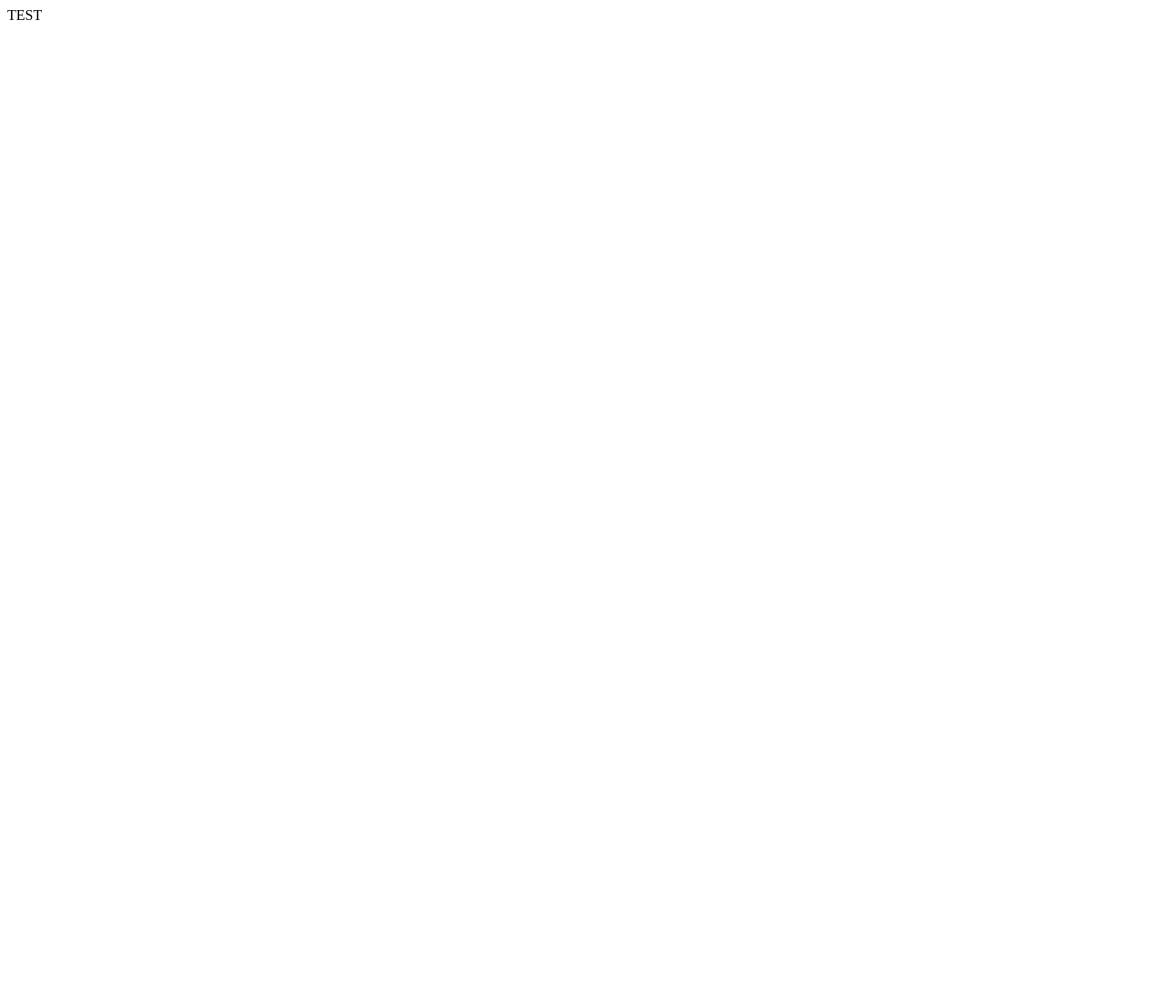
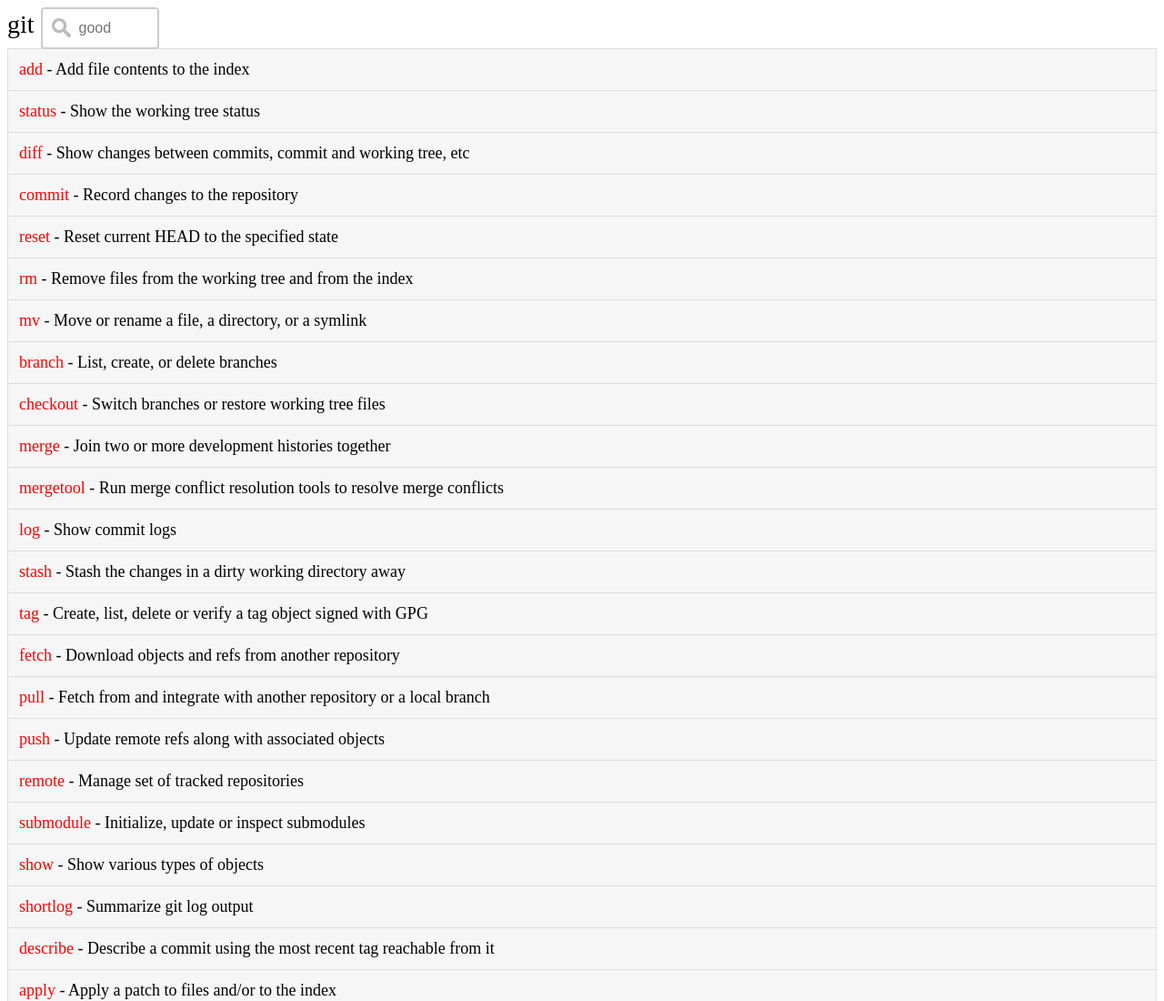
Before and after one commit to awlevin/WildSnacks, a website: page gitgood_org/index.html in a window 1280 px wide. Shown: the top 1100 px of the page at 91% size. Before the commit the page ends 800 px from the top, so only its background shows below. Drawn offline with Linux system fonts and the light colour scheme.

Commit message:
gitgood.org done

```diff
--- a/gitgood_org/index.html
+++ b/gitgood_org/index.html
@@ -2,8 +2,64 @@
 <html>
 <head>
 	<title>GitGood.org</title>
+	<script src="main.js"></script>
+	<style>
+		* {
+		  box-sizing: border-box;
+		}
+
+		#myUL {
+		  list-style-type: none;
+		  padding: 0;
+		  margin: 0;
+		}
+
+		#myUL li a {
+		  border: 1px solid #ddd;
+		  margin-top: -1px; /* Prevent double borders */
+		  background-color: #f6f6f6;
+		  padding: 12px;
+		  text-decoration: none;
+		  font-size: 18px;
+		  color: black;
+		  display: block
+		}
+
+		#myUL li a:hover:not(.header) {
+		  background-color: #eee;
+		}
+
+		input[type=text] {
+		    width: 130px;
+		    box-sizing: border-box;
+		    border: 2px solid #ccc;
+		    border-radius: 4px;
+		    font-size: 16px;
+		    background-color: white;
+		    background-image: url('searchicon.png');
+		    background-position: 10px 10px;
+		    background-repeat: no-repeat;
+		    padding: 12px 20px 12px 40px;
+		    -webkit-transition: width 0.4s ease-in-out;
+		    transition: width 0.4s ease-in-out;
+		}
+
+		input[type=text]:focus {
+		    width: 80%;
+		}
+	</style>
 </head>
-<body>
-	TEST
+<body onload="init()">
+	<span style="font-size: 28px;">
+		git
+		<from>
+			<input type="text" name="search"  id="myInput" onkeyup="myFunction()" placeholder="good" >
+		</from>
+	</span>
+
+<ul id="myUL">
+
+</ul>
+
 </body>
 </html>
--- /dev/null
+++ b/gitgood_org/main.js
@@ -0,0 +1,69 @@
+var gitDictionary = [
+	{"command" : "add" , "description" : "Add file contents to the index"},
+	{"command" : "status" , "description" : "Show the working tree status"},
+	{"command" : "diff" , "description" : "Show changes between commits, commit and working tree, etc"},
+	{"command" : "commit" , "description" : "Record changes to the repository"},
+	{"command" : "reset" , "description" : "Reset current HEAD to the specified state"},
+	{"command" : "rm" , "description" : "Remove files from the working tree and from the index"},
+	{"command" : "mv" , "description" : "Move or rename a file, a directory, or a symlink"},
+	{"command" : "branch" , "description" : "List, create, or delete branches"},
+	{"command" : "checkout" , "description" : "Switch branches or restore working tree files"},
+	{"command" : "merge" , "description" : "Join two or more development histories together"},
+	{"command" : "mergetool" , "description" : "Run merge conflict resolution tools to resolve merge conflicts"},
+	{"command" : "log" , "description" : "Show commit logs"},
+	{"command" : "stash" , "description" : "Stash the changes in a dirty working directory away"},
+	{"command" : "tag" , "description" : "Create, list, delete or verify a tag object signed with GPG"},
+	{"command" : "fetch" , "description" : "Download objects and refs from another repository"},
+	{"command" : "pull" , "description" : "Fetch from and integrate with another repository or a local branch"},
+	{"command" : "push" , "description" : "Update remote refs along with associated objects"},
+	{"command" : "remote" , "description" : "Manage set of tracked repositories"},
+	{"command" : "submodule" , "description" : "Initialize, update or inspect submodules"},
+	{"command" : "show" , "description" : "Show various types of objects"},
+	{"command" : "shortlog" , "description" : "Summarize git log output"},
+	{"command" : "describe" , "description" : "Describe a commit using the most recent tag reachable from it"},
+	{"command" : "apply" , "description" : "Apply a patch to files and/or to the index"},
+	{"command" : "cherry-pick" , "description" : "Apply the changes introduced by some existing commits"},
+	{"command" : "rebase" , "description" : "Reapply commits on top of another base tip"},
+	{"command" : "revert" , "description" : "Revert some existing commits"},
+	{"command" : "bisect" , "description" : "Use binary search to find the commit that introduced a bug"},
+	{"command" : "blame" , "description" : "Show what revision and author last modified each line of a file"},
+	{"command" : "grep" , "description" : "Print lines matching a pattern"},
+	{"command" : "init" , "description" : "Create an empty Git repository or reinitialize an existing one"},
+	{"command" : "clone" , "description" : "Clone a repository into a new directory"},
+	{"command" : "config" , "description" : "Get and set repository or global options"},
+	{"command" : "help" , "description" : "Display help information about Git, but thats why you are here ;)"},
+	{"command" : "clean" , "description" : "Remove untracked files from the working tree"},
+	{"command" : "gc" , "description" : "Cleanup unnecessary files and optimize the local repository"},
+	{"command" : "fsck" , "description" : "Verifies the connectivity and validity of the objects in the database"},
+	{"command" : "reflog" , "description" : "Manage reflog information"},
+	{"command" : "filter-branch" , "description" : "Rewrite branches"},
+	{"command" : "instaweb" , "description" : "Instantly browse your working repository in gitweb"},
+	{"command" : "archive" , "description" : "Create an archive of files from a named tree"},
+	{"command" : "bundle" , "description" : "Move objects and refs by archive"}
+];
+
+function myFunction() {
+    var input, filter, ul, li, a, i;
+    input = document.getElementById("myInput");
+    filter = input.value.toUpperCase();
+    ul = document.getElementById("myUL");
+    li = ul.getElementsByTagName("li");
+    for (i = 0; i < li.length; i++) {
+        a = li[i].getElementsByTagName("a")[0];
+        if (a.innerHTML.toUpperCase().indexOf(filter) > -1) {
+            li[i].style.display = "";
+        } else {
+            li[i].style.display = "none";
+
+        }
+    }
+}
+
+function init() {
+	var list = document.getElementById("myUL");
+	for (var i = 0; i < gitDictionary.length; i++) {
+		list.innerHTML += "<li><a href='#'><span style='color:red'>"
+						   + gitDictionary[i].command
+						   + "</span> - " + gitDictionary[i].description +"</a></li>";
+	}
+}
```
Also changed, not shown: gitgood_org/searchicon.png (added).
